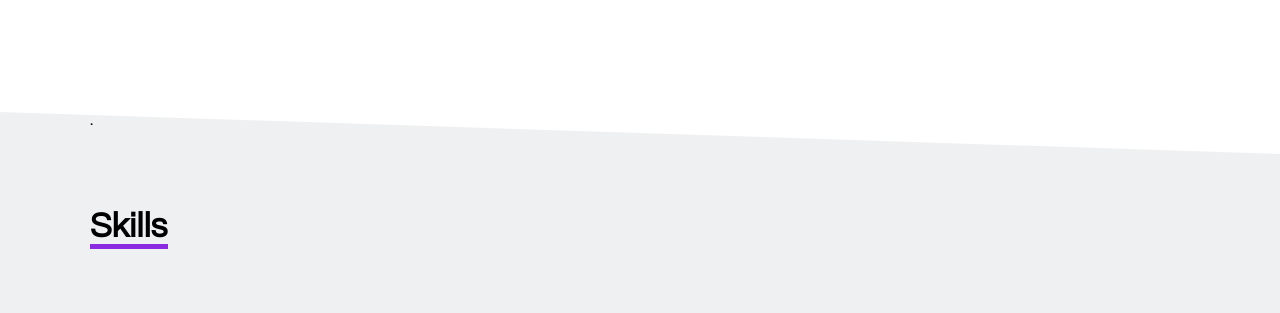
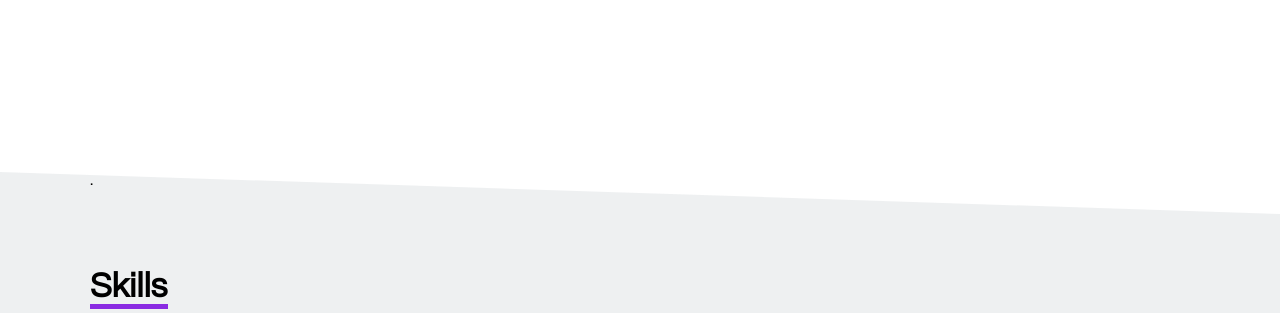
Before and after one commit to animus12/website, a plain HTML site: page index.html in a window 1280 px wide. Shown: the part 650-963 px from the top of the page. Drawn offline with nearby package versions, Linux system fonts and the light colour scheme.

Commit message:
updating margins

```diff
--- a/index.html
+++ b/index.html
@@ -10,7 +10,7 @@
 </head>
 <body>
 	<header id="header">
-		<div class="container">
+		<div class="container">asking on that kind of a cancel
 			<nav class="navbar">
 				<h2>Ace.Portfolio</h2>
 				<div class="nav-item">
--- a/script.js
+++ b/script.js
@@ -6,7 +6,7 @@ ScrollReveal({
 	delay: 400
 });
 
-ScrollReveal().reveal('.qoutes, .skillTitle', { delay: 100, origin: 'left' });
+ScrollReveal().reveal('.qoutes, .skillTitle', { delay: 200, origin: 'left' });
 ScrollReveal().reveal('.grid-item, .content2 ', { delay: 100, origin: 'bottom' });
 ScrollReveal().reveal('.content1', { delay: 100, origin: 'top' });
 
--- a/style.css
+++ b/style.css
@@ -156,7 +156,7 @@ header{
 
 /* Skills */
 .skills{
-	margin-top: 230px;
+	margin-top: 290px;
 	clip-path: polygon(0 0, 100% 6%, 100% 100%, 0 95%);
 	background-color: #b9c3c43e;
 	height: 700px;
```
